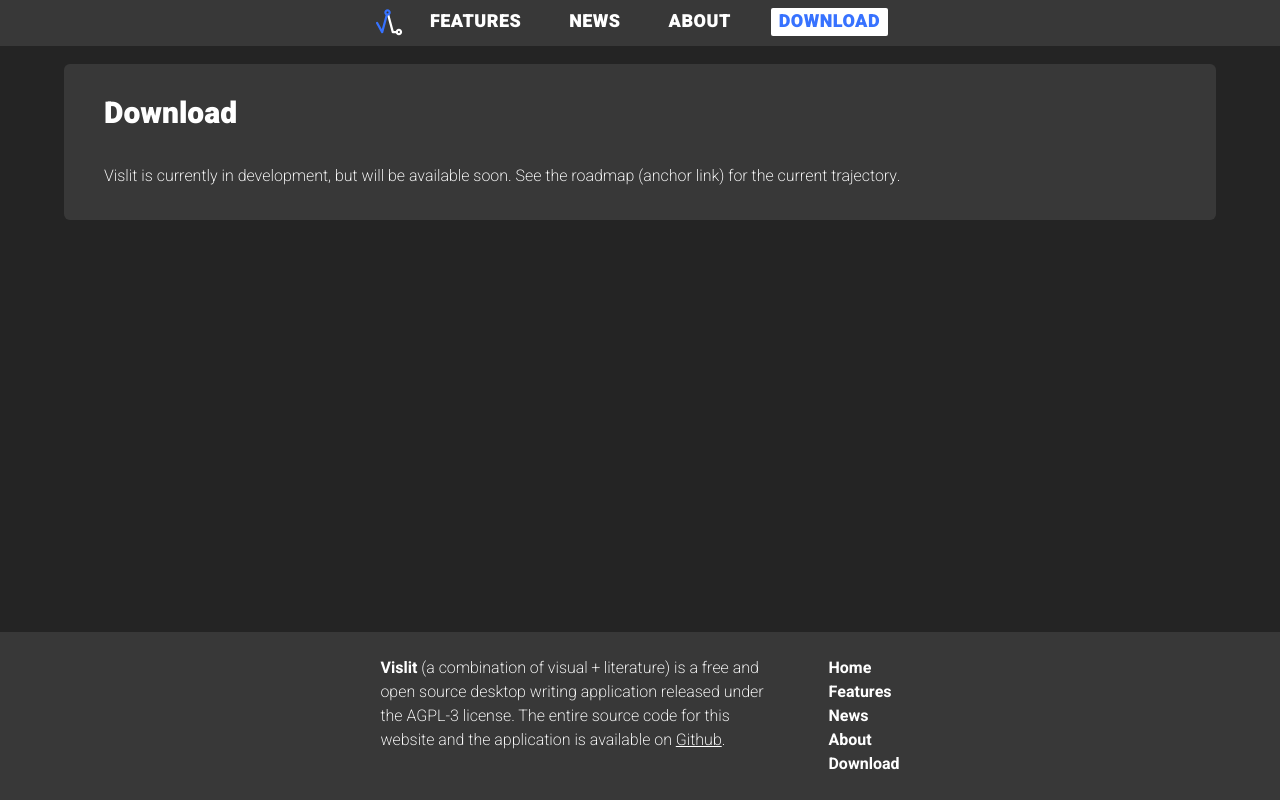
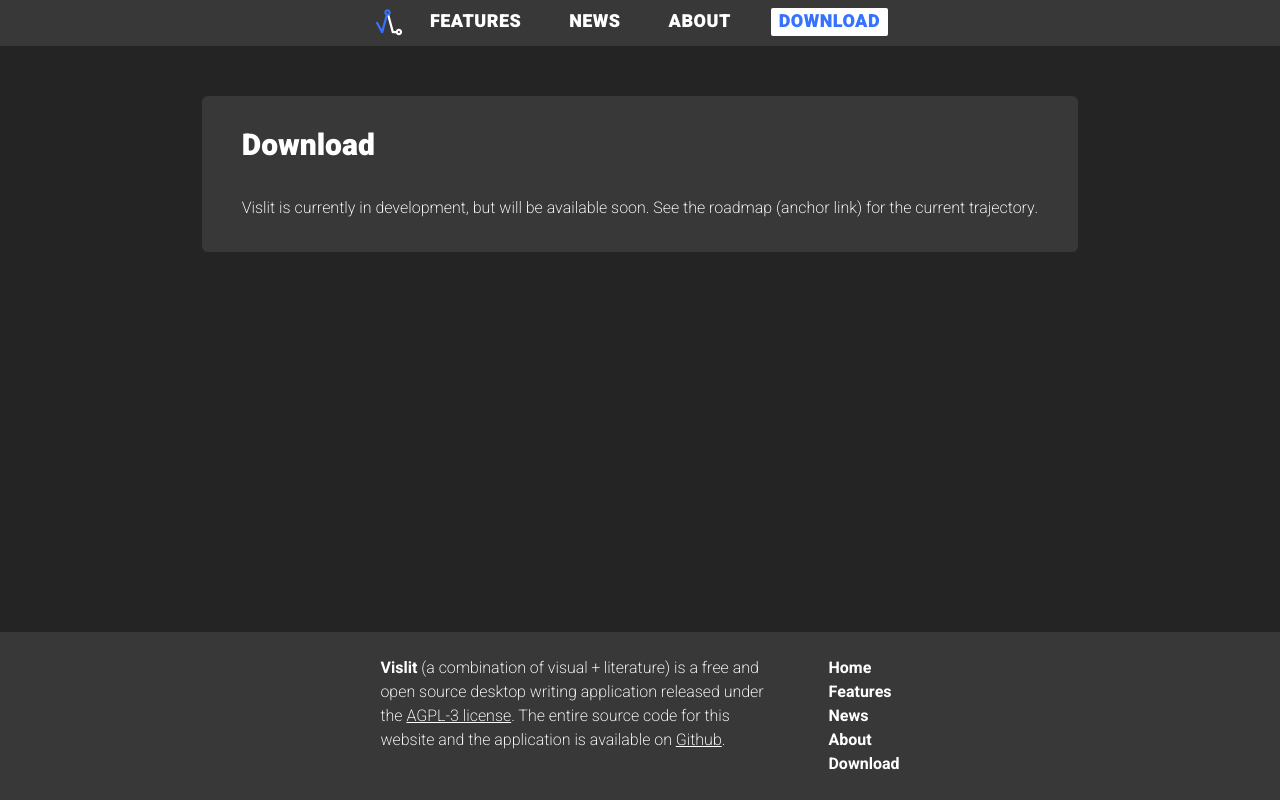
Before and after one commit to ste163/vislit-website-next, a Next.js app: page /download in a window 1280 px wide. Built offline with nearby package versions, Linux system fonts and the light colour scheme.

Commit message:
modified responsiveness

```diff
--- a/components/Card.tsx
+++ b/components/Card.tsx
@@ -5,7 +5,7 @@ const Card: React.FC<{
   children: ReactNode;
   className?: any;
 }> = ({ header, children, className }) => (
-  <section className={`${className} bg-gray rounded-md px-10 py-8`}>
+  <section className={`${className} bg-gray rounded-md px-10 py-8 max-w-5xl`}>
     <h2 className="text-2xl md:text-3xl mb-8">{header}</h2>
     {children}
   </section>
--- a/components/CardFeature.tsx
+++ b/components/CardFeature.tsx
@@ -10,7 +10,7 @@ const CardFeature: React.FC<{
 }> = ({ header, isReverse = false, children, className }) => {
   return (
     <div
-      className={`${className} flex flex-col sm:flex-col lg:flex-row max-w-5xl max-h-600px]`}
+      className={`${className} flex flex-col sm:flex-col lg:flex-row max-w-5xl max-h-600px`}
     >
       {!isReverse ? (
         <div className="relative w-1/2">
--- a/components/CardNews.tsx
+++ b/components/CardNews.tsx
@@ -8,8 +8,8 @@ const CardNews: React.FC<{ article: Article; className?: any }> = ({
   className,
 }) => {
   return (
-    <div className={`${className} flex max-w-5xl max-h-[400px] cursor-pointer`}>
-      <div className="hidden md:block relative w-1/3 self-center">
+    <div className={`${className} flex cursor-pointer bg-gray rounded-md`}>
+      <div className="relative w-1/3 self-center">
         <Image
           src={article.image}
           height="100%"
--- a/components/Layout.tsx
+++ b/components/Layout.tsx
@@ -67,15 +67,22 @@ const Layout = ({ children }) => {
         setIsHamburgerOpen={setIsHamburgerOpen}
       />
 
-      <main className="grow mx-16 mt-16">{children}</main>
+      <main className="grow mx-16 mt-24">{children}</main>
 
       <footer className="flex flex-col justify-center md:flex-row bg-gray mt-24 py-6">
         <div className="max-w-sm mx-8">
           <p>
             <span className="font-bold">Vislit</span> (a combination of visual +
             literature) is a free and open source desktop writing application
-            released under the AGPL-3 license. The entire source code for this
-            website and the application is available on{" "}
+            released under the{" "}
+            <a
+              className="underline"
+              href="https://www.gnu.org/licenses/agpl-3.0.en.html"
+            >
+              AGPL-3 license
+            </a>
+            . The entire source code for this website and the application is
+            available on{" "}
             <a className="underline" href="https://github.com/ste163/vislit">
               Github
             </a>
--- a/pages/about/index.tsx
+++ b/pages/about/index.tsx
@@ -6,36 +6,40 @@ const About = () => (
     <Head>
       <title>About | Vislit </title>
     </Head>
+
+    <div className="flex flex-col items-center">
       <Card header="The software">
         <p className="mb-8">
           Vislit is free and open source software licensed under the AGPL 3
           license. This license gives you the freedom to use and modify Vislit
-        anyway you see fit. It's yours forever! The only ask is that if you make
-        code improvements and want to release your own version, you make those
-        changes also under the AGPL 3 license so that Vislit stays free forever.
+          anyway you see fit. It's yours forever! The only ask is that if you
+          make code improvements and want to release your own version, you make
+          those changes also under the AGPL 3 license so that Vislit stays free
+          forever.
         </p>
         <p>
-        Vislit is developed using the Electron framework, which many well known
-        companies use, like Slack, Discord, and Facebook. This allows for easy
-        cross-platform development with a consistent user experience. It will
-        also allow for more flexibilty in the future for say, a web-browser
-        based version of Vislit.
+          Vislit is developed using the Electron framework, which many well
+          known companies use, like Slack, Discord, and Facebook. This allows
+          for easy cross-platform development with a consistent user experience.
+          It will also allow for more flexibilty in the future for say, a
+          web-browser based version of Vislit.
         </p>
       </Card>
 
       <Card header="Questions or found a bug?" className="my-8">
         <p>
-        Github issues and discussions are the primary area for directing all bug
-        reports and questions. It requires a free account to create. If enough
-        similar questions come up, a FAQ page will be added to this website.
+          Github issues and discussions are the primary area for directing all
+          bug reports and questions. It requires a free account to create. If
+          enough similar questions come up, a FAQ page will be added to this
+          website.
         </p>
       </Card>
 
       <Card header="Special thanks">
         <p>
           Vislit would not be possible without the wealth of amazing open source
-        projects available, namely: Electron, Vue, Node, TypeScript, Lowdb, and
-        more.
+          projects available, namely: Electron, Vue, Node, TypeScript, Lowdb,
+          and more.
         </p>
         <p className="my-8">
           The base project was scaffolded uses catawa93's fantastic
@@ -44,6 +48,7 @@ const About = () => (
         </p>
         <p>Shannon Swenton for logo design</p>
       </Card>
+    </div>
   </>
 );
 
--- a/pages/download/index.tsx
+++ b/pages/download/index.tsx
@@ -6,12 +6,14 @@ const Download = () => (
     <Head>
       <title>Download | Vislit </title>
     </Head>
-    <Card header="Download">
-      <p>
-        Vislit is currently in development, but will be available soon. See the
-        roadmap (anchor link) for the current trajectory.
-      </p>
-    </Card>
+    <div className="flex flex-col items-center">
+      <Card header="Download">
+        <p>
+          Vislit is currently in development, but will be available soon. See
+          the roadmap (anchor link) for the current trajectory.
+        </p>
+      </Card>
+    </div>
   </>
 );
 
--- a/pages/news/index.tsx
+++ b/pages/news/index.tsx
@@ -16,14 +16,19 @@ const News: React.FC<{ articles: Article[] }> = ({ articles }) => (
     <Head>
       <title>News | Vislit </title>
     </Head>
-    <h1>Latest</h1>
+
+    <h1 className="text-center">Latest news</h1>
+    <ul className="flex flex-col items-center">
       {articles?.map((article) => (
-      <Link key={article.id} href={`/news/${article.id}`}>
+        <li key={article.id} className="w-full max-w-5xl max-h-[400px]">
+          <Link href={`/news/${article.id}`}>
             <div>
               <CardNews article={article} className="my-8" />
             </div>
           </Link>
+        </li>
       ))}
+    </ul>
   </>
 );
 
```
Also changed, not shown: pages/features/index.tsx (+52 -47 lines). Lines whose indentation alone changed are shown as unchanged.
